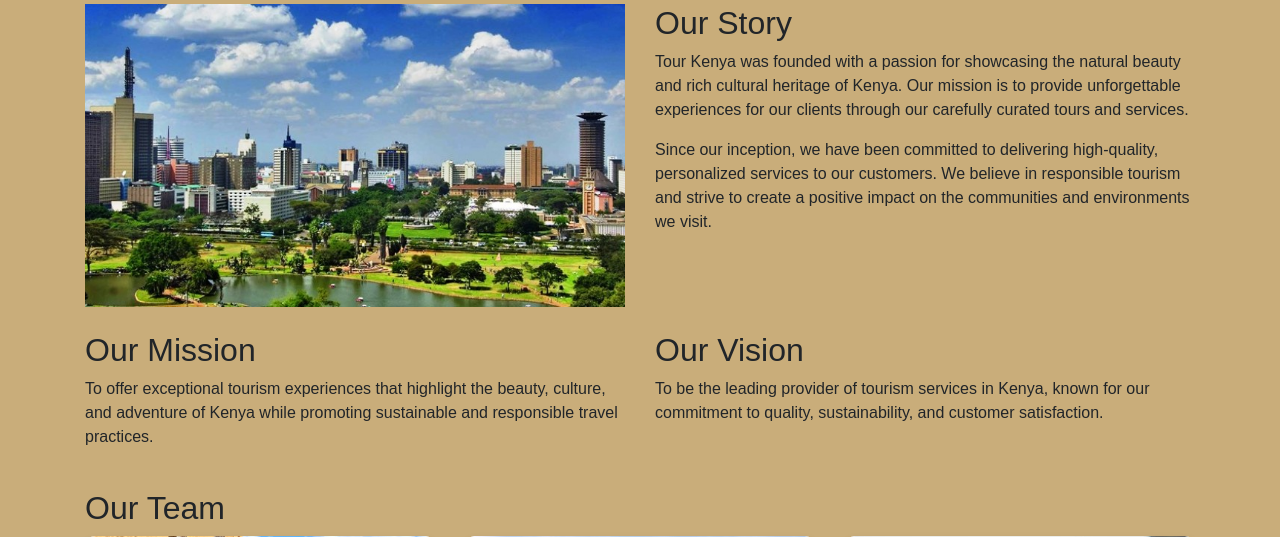
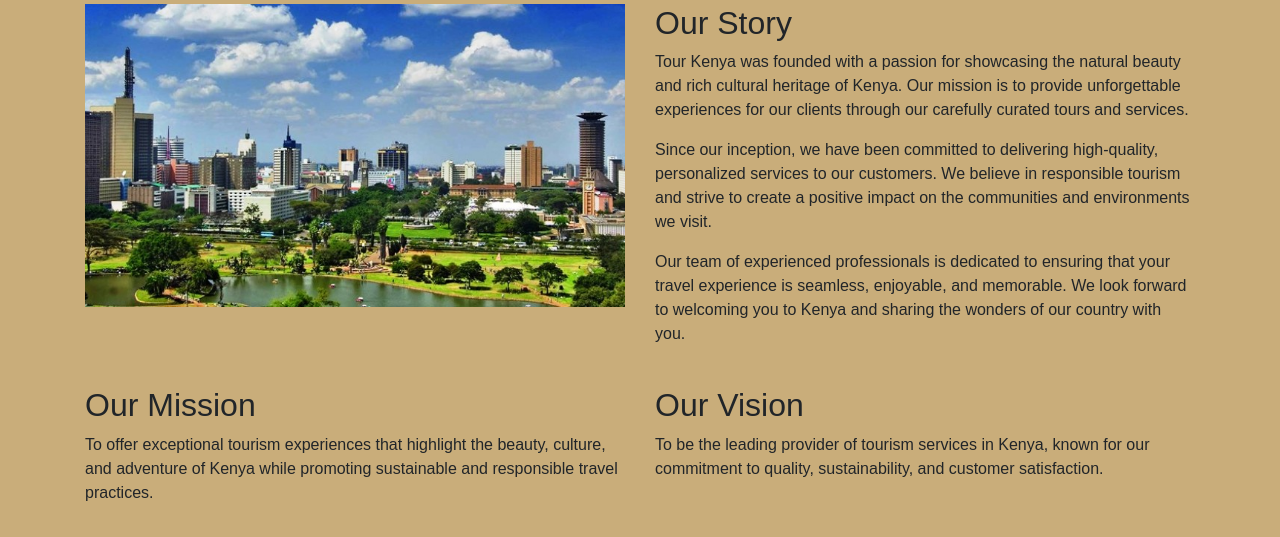
Before and after one commit to Kimuruae/Travel, a PHP site: page /about.php in a window 1280 px wide. Shown: the part 148-685 px from the top of the page. Run offline with PHP 8.4, Linux system fonts and the light colour scheme.

Commit message:
New updates

```diff
--- a/about.php
+++ b/about.php
@@ -12,6 +12,7 @@
         <h2>Our Story</h2>
         <p>Tour Kenya was founded with a passion for showcasing the natural beauty and rich cultural heritage of Kenya. Our mission is to provide unforgettable experiences for our clients through our carefully curated tours and services.</p>
         <p>Since our inception, we have been committed to delivering high-quality, personalized services to our customers. We believe in responsible tourism and strive to create a positive impact on the communities and environments we visit.</p>
+        <p>Our team of experienced professionals is dedicated to ensuring that your travel experience is seamless, enjoyable, and memorable. We look forward to welcoming you to Kenya and sharing the wonders of our country with you.</p>
       </div>
     </div>
 
```
